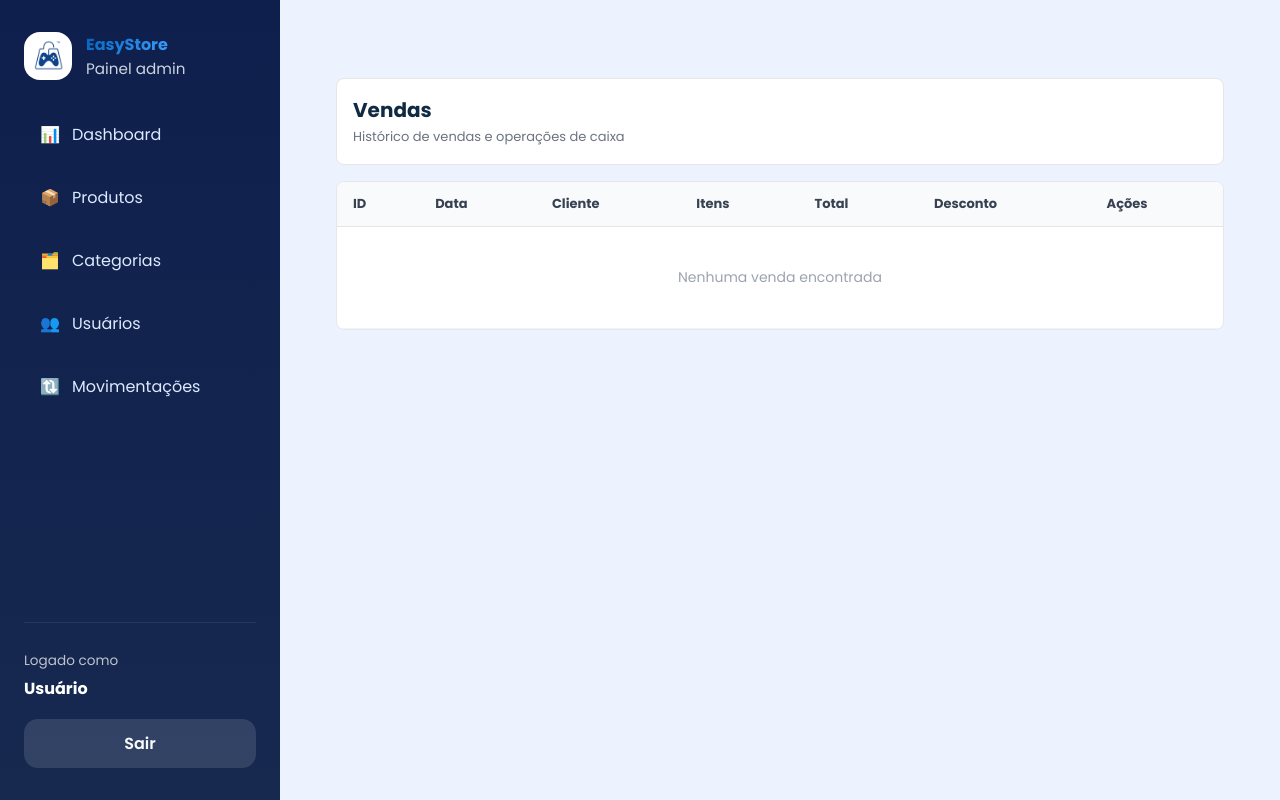
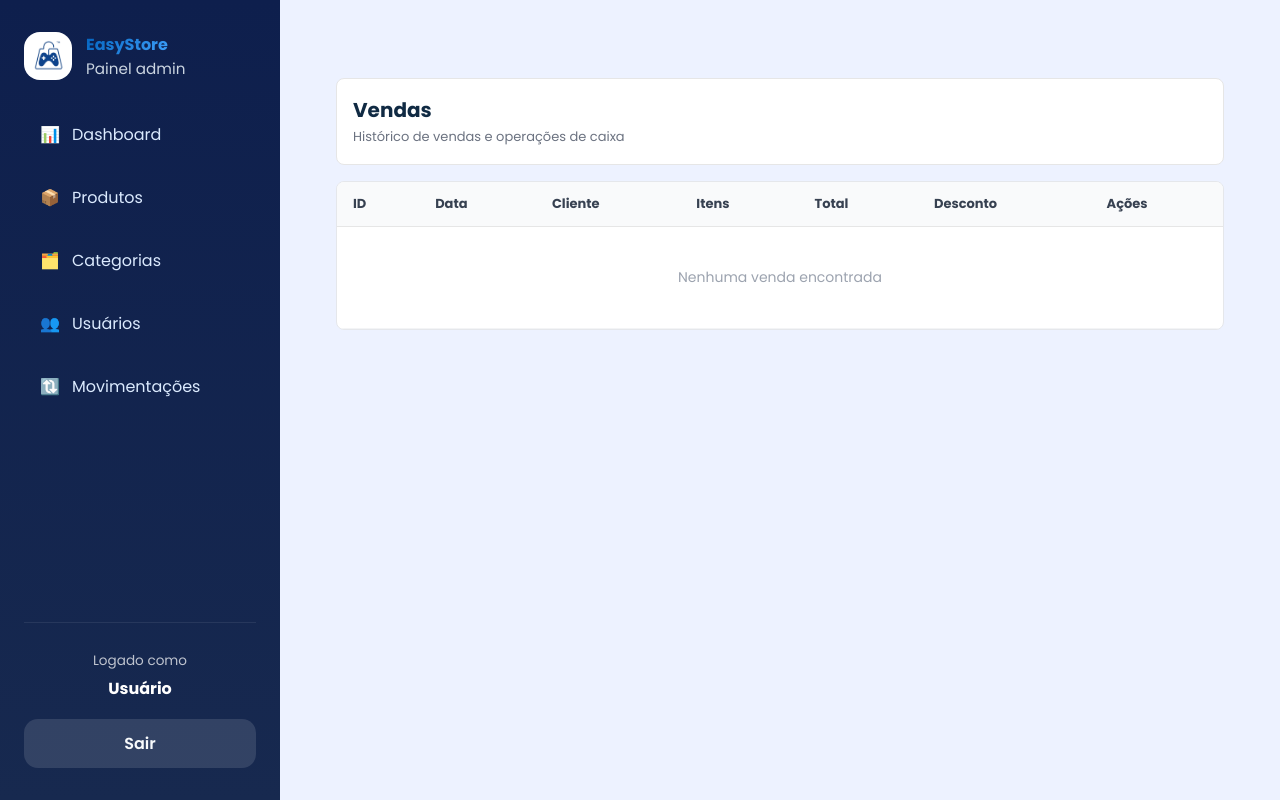
Before and after one commit to Easy-Store-Group/Gerenciamento-Estoque-Easy-Store, a FastAPI app: template app/templates/admin/vendas.html in a window 1280 px wide. Run offline with FastAPI, Linux system fonts and the light colour scheme; the template is opened without the code that fills it, so the values that code supplies are empty.

Commit message:
sidebar ajustado

```diff
--- a/app/static/css/admin.css
+++ b/app/static/css/admin.css
@@ -58,6 +58,11 @@ button {
   flex-direction: column;
   gap: 28px;
   padding: 32px 24px;
+  /* keep sidebar visible on tall pages: occupy full viewport height */
+  position: sticky;
+  top: 0;
+  height: 100vh;
+  overflow: auto;
 }
 
 .brand-block {
@@ -132,6 +137,10 @@ button {
   color: #ffffff;
   display: block;
   margin-top: 4px;
+}
+
+.profile-card {
+  text-align: center;
 }
 
 .logout-btn {
@@ -414,6 +423,8 @@ button {
     min-height: auto;
     overflow-x: auto;
     padding: 18px;
+    position: static;
+    height: auto;
   }
 
   .sidebar-footer {
```
